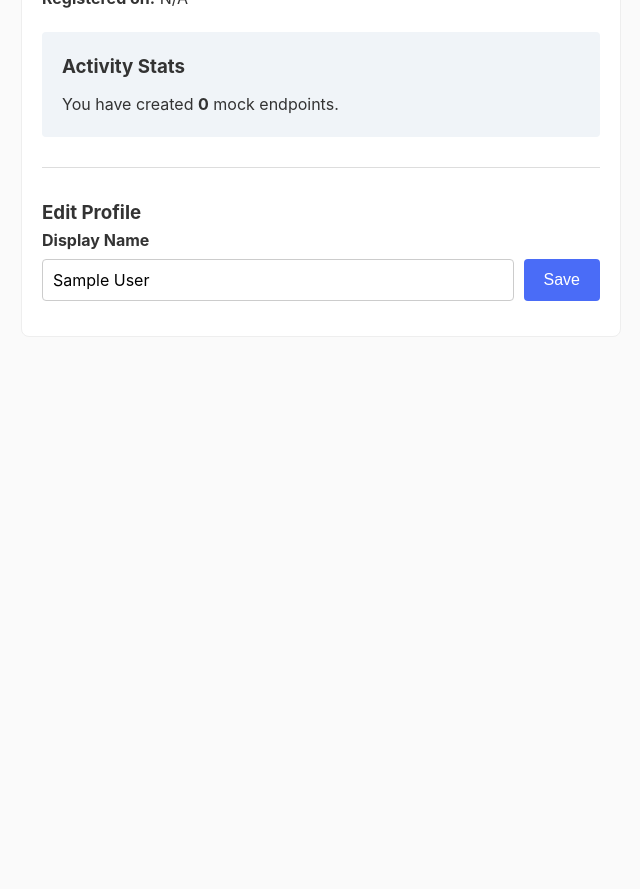
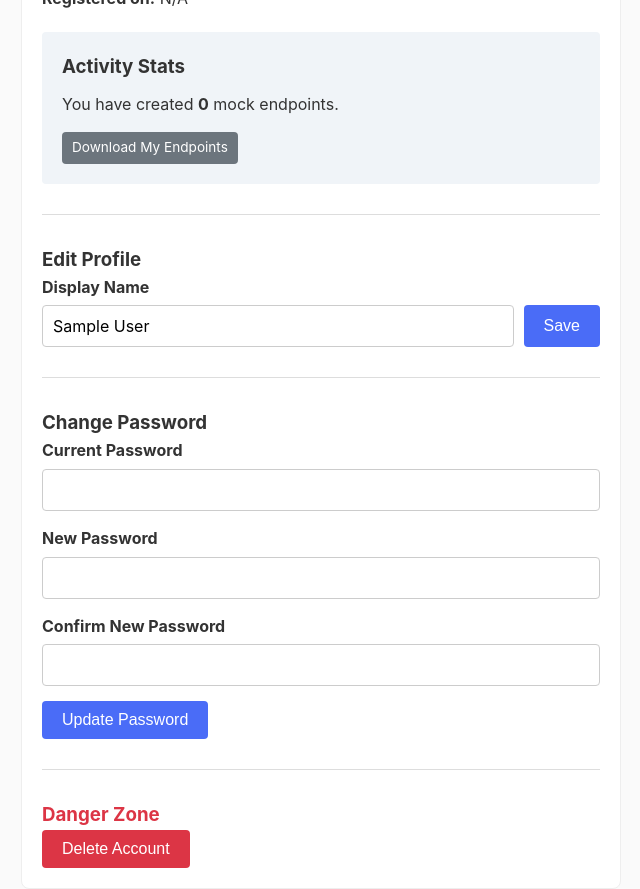
Before and after one commit to MadhumitaRamesh/snapapi, a React (Vite) app in the folder frontend/: page /profile in a window 1280 px wide. Shown: the part 260-1149 px from the top of the page, without its empty margins (319-959 px from the left). Before the commit the page ends 800 px from the top, so only its background shows below. Built offline with nearby package versions, Linux system fonts and the light colour scheme; no server answers; sample sign-in values are in the browser's storage.

Commit message:
Add change password, export endpoints, and delete account

```diff
--- a/frontend/src/pages/Profile.jsx
+++ b/frontend/src/pages/Profile.jsx
@@ -10,6 +10,16 @@ function Profile() {
   const [error, setError] = useState('');
   const [freshCreatedAt, setFreshCreatedAt] = useState(null);
   const [role, setRole] = useState('user');
+
+  // Change Password state
+  const [currentPassword, setCurrentPassword] = useState('');
+  const [newPassword, setNewPassword] = useState('');
+  const [confirmPassword, setConfirmPassword] = useState('');
+  const [passwordMsg, setPasswordMsg] = useState({ type: '', text: '' });
+
+  // Delete Account state
+  const [showConfirm, setShowConfirm] = useState(false);
+  const [deleteError, setDeleteError] = useState('');
 
   // Load user and stats when the page loads
   useEffect(() => {
@@ -89,6 +99,62 @@ function Profile() {
     }
   };
 
+  const handleChangePassword = async (e) => {
+    e.preventDefault();
+    setPasswordMsg({ type: '', text: '' });
+
+    const formData = new FormData();
+    formData.append('user_id', user.id);
+    formData.append('current_password', currentPassword);
+    formData.append('new_password', newPassword);
+    formData.append('confirm_password', confirmPassword);
+
+    try {
+      const response = await fetch('http://127.0.0.1:5001/api/change-password', {
+        method: 'POST',
+        body: formData
+      });
+
+      const responseText = await response.text();
+
+      if (!response.ok) {
+        setPasswordMsg({ type: 'error', text: responseText || 'Failed to change password' });
+        return;
+      }
+
+      setPasswordMsg({ type: 'success', text: responseText });
+      setCurrentPassword('');
+      setNewPassword('');
+      setConfirmPassword('');
+    } catch (err) {
+      setPasswordMsg({ type: 'error', text: 'Could not connect to server' });
+    }
+  };
+
+  const handleDeleteAccount = async () => {
+    setDeleteError('');
+    const formData = new FormData();
+    formData.append('user_id', user.id);
+
+    try {
+      const response = await fetch('http://127.0.0.1:5001/api/delete-account', {
+        method: 'POST',
+        body: formData
+      });
+
+      if (!response.ok) {
+        const errorText = await response.text();
+        setDeleteError(errorText || 'Failed to delete account');
+        return;
+      }
+
+      localStorage.removeItem('user');
+      navigate('/');
+    } catch (err) {
+      setDeleteError('Could not connect to server');
+    }
+  };
+
   if (!user) return null;
 
   return (
@@ -126,7 +192,14 @@ function Profile() {
 
       <div style={{ padding: '20px', backgroundColor: '#f0f4f8', borderRadius: '4px', marginBottom: '20px' }}>
         <h3 style={{ margin: '0 0 10px 0' }}>Activity Stats</h3>
-        <p style={{ margin: 0 }}>You have created <strong>{endpointCount}</strong> mock endpoints.</p>
+        <p style={{ margin: '0 0 15px 0' }}>You have created <strong>{endpointCount}</strong> mock endpoints.</p>
+        <a
+          href={`http://127.0.0.1:5001/api/export-endpoints/${user.id}`}
+          download="my-endpoints.txt"
+          className="btn btn-secondary btn-small"
+        >
+          Download My Endpoints
+        </a>
       </div>
 
       <hr style={{ border: 'none', borderTop: '1px solid #ddd', margin: '30px 0' }} />
@@ -134,7 +207,7 @@ function Profile() {
       <h3>Edit Profile</h3>
       {error && <div className="error-message">{error}</div>}
 
-      <form onSubmit={handleSaveName}>
+      <form onSubmit={handleSaveName} style={{ marginBottom: '30px' }}>
         <div className="form-group">
           <label>Display Name</label>
           <div style={{ display: 'flex', gap: '10px' }}>
@@ -151,6 +224,74 @@ function Profile() {
           </div>
         </div>
       </form>
+
+      <hr style={{ border: 'none', borderTop: '1px solid #ddd', margin: '30px 0' }} />
+
+      <h3>Change Password</h3>
+      {passwordMsg.text && (
+        <div className={passwordMsg.type === 'error' ? 'error-message' : 'badge status-200'} style={{ marginBottom: '15px', padding: '10px', display: 'block' }}>
+          {passwordMsg.text}
+        </div>
+      )}
+
+      <form onSubmit={handleChangePassword}>
+        <div className="form-group">
+          <label>Current Password</label>
+          <input
+            type="password"
+            value={currentPassword}
+            onChange={(e) => setCurrentPassword(e.target.value)}
+            required
+          />
+        </div>
+        <div className="form-group">
+          <label>New Password</label>
+          <input
+            type="password"
+            value={newPassword}
+            onChange={(e) => setNewPassword(e.target.value)}
+            required
+          />
+        </div>
+        <div className="form-group">
+          <label>Confirm New Password</label>
+          <input
+            type="password"
+            value={confirmPassword}
+            onChange={(e) => setConfirmPassword(e.target.value)}
+            required
+          />
+        </div>
+        <button type="submit" className="btn">Update Password</button>
+      </form>
+
+      <hr style={{ border: 'none', borderTop: '1px solid #ddd', margin: '30px 0' }} />
+
+      <h3 style={{ color: '#dc3545' }}>Danger Zone</h3>
+      {deleteError && <div className="error-message">{deleteError}</div>}
+
+      {!showConfirm ? (
+        <button
+          onClick={() => setShowConfirm(true)}
+          className="btn btn-danger"
+        >
+          Delete Account
+        </button>
+      ) : (
+        <div style={{ padding: '15px', backgroundColor: '#f8d7da', border: '1px solid #f5c6cb', borderRadius: '4px' }}>
+          <p style={{ margin: '0 0 15px 0', color: '#721c24' }}>
+            <strong>Are you sure?</strong> This will permanently delete your account and all of your mock endpoints. This cannot be undone.
+          </p>
+          <div style={{ display: 'flex', gap: '10px' }}>
+            <button onClick={handleDeleteAccount} className="btn btn-danger">
+              Yes, Delete My Account
+            </button>
+            <button onClick={() => setShowConfirm(false)} className="btn btn-secondary">
+              Cancel
+            </button>
+          </div>
+        </div>
+      )}
     </div>
   );
 }
```
Also changed, not shown: 1 other file (tests, documents, lock files or other folders).
